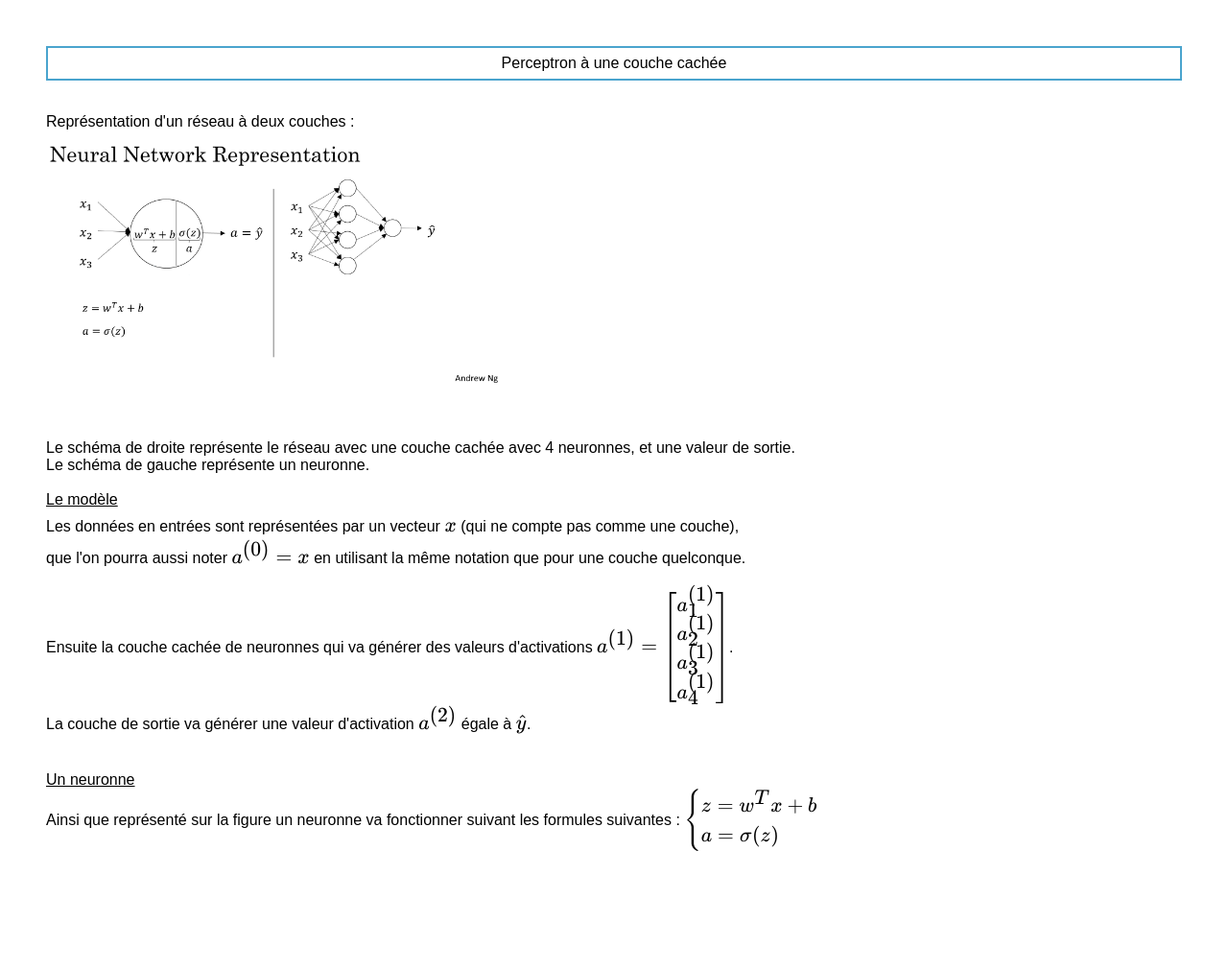
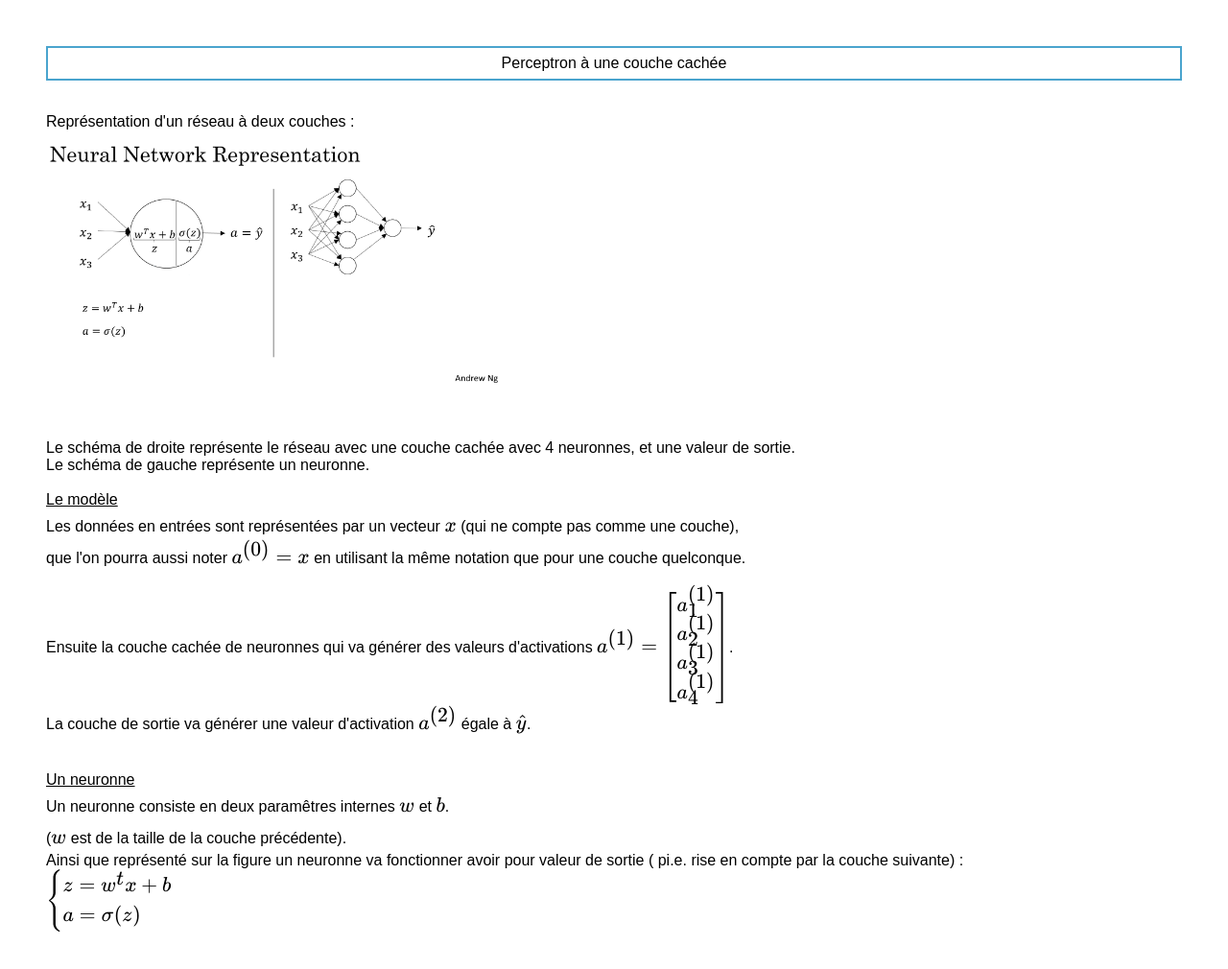
Before and after one commit to vert-veine/vert-veine.github.io, a plain HTML site: page perceptron_2couches.html in a window 1280 px wide. Shown: the whole page at 96% size. Before the commit the page ends 935 px from the top, so only its background shows below. Drawn offline with nearby package versions, Linux system fonts and the light colour scheme.

Commit message:
UN vect dic ....

```diff
--- a/perceptron_2couches.html
+++ b/perceptron_2couches.html
@@ -23,7 +23,11 @@
         String.raw`a^{(2)} `,
         String.raw`\hat y`,
 
-        String.raw` \begin{cases} z = w^T x + b \\ a = \sigma(z) \end{cases}`,
+        String.raw`w`,
+        String.raw`b`,
+
+        String.raw`w`,
+        String.raw` \begin{cases} z = w^t x + b \\ a = \sigma(z) \end{cases}`,
         String.raw``,
     ]
 
@@ -63,8 +67,11 @@
 
 <br><br><br>
 <u>Un neuronne</u>
-<br> Ainsi que représenté sur la figure un neuronne va fonctionner suivant les formules suivantes :
-<span id="ltk5"></span>
+<br> Un neuronne consiste en deux paramêtres internes <span id="ltk5"></span> et <span id="ltk6"></span>.
+<br> (<span id="ltk7"></span> est de la taille de la couche précédente).
+<br>Ainsi que représenté sur la figure un neuronne va fonctionner avoir pour valeur de sortie ( pi.e. rise en compte par la couche suivante) :
+<br><span id="ltk8"></span>
+<span id="ltk9"></span>
 </body>
 
 </html>
```
Also changed, not shown: index.html (+1 -1 lines), logistic_regression.html (+4 -3 lines).
